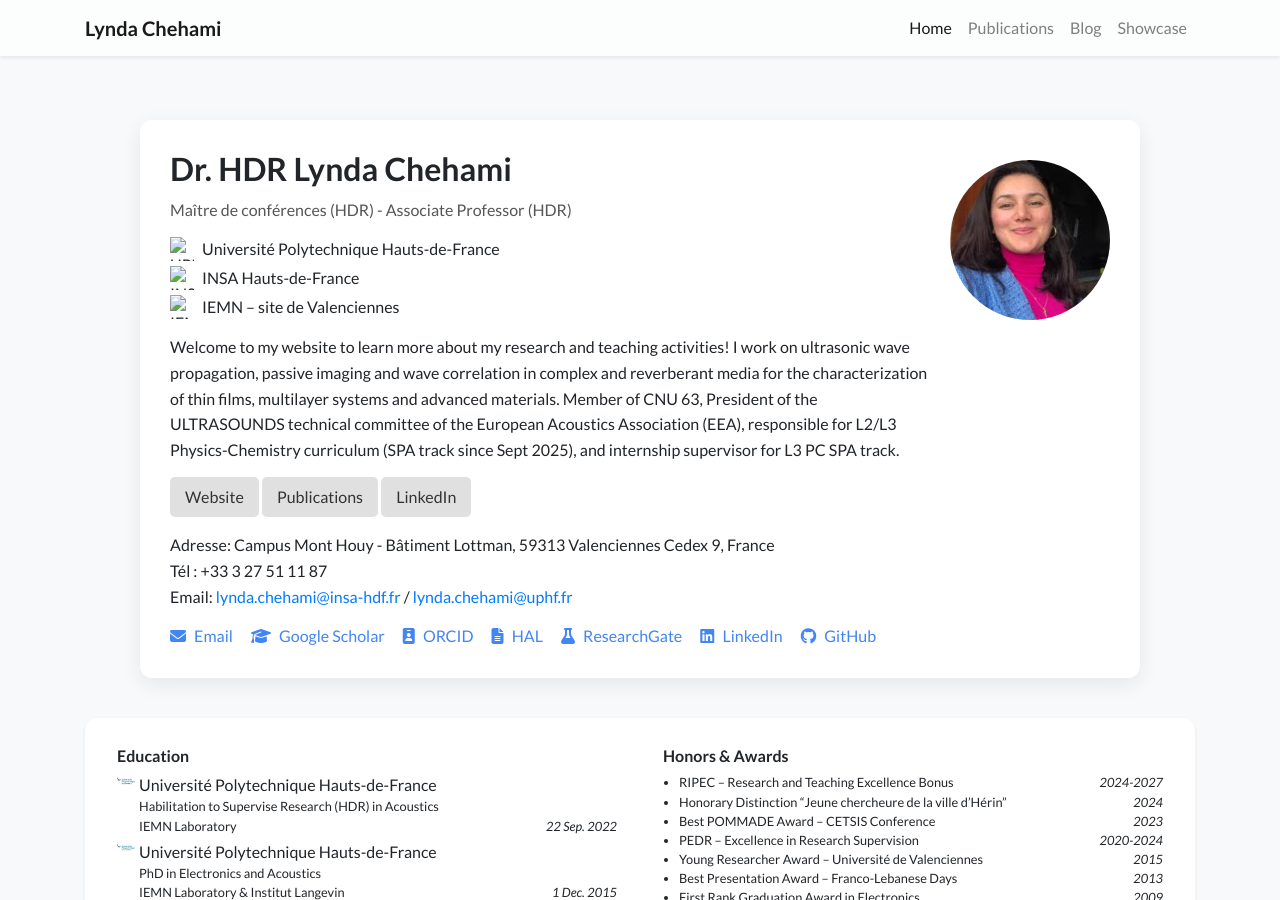
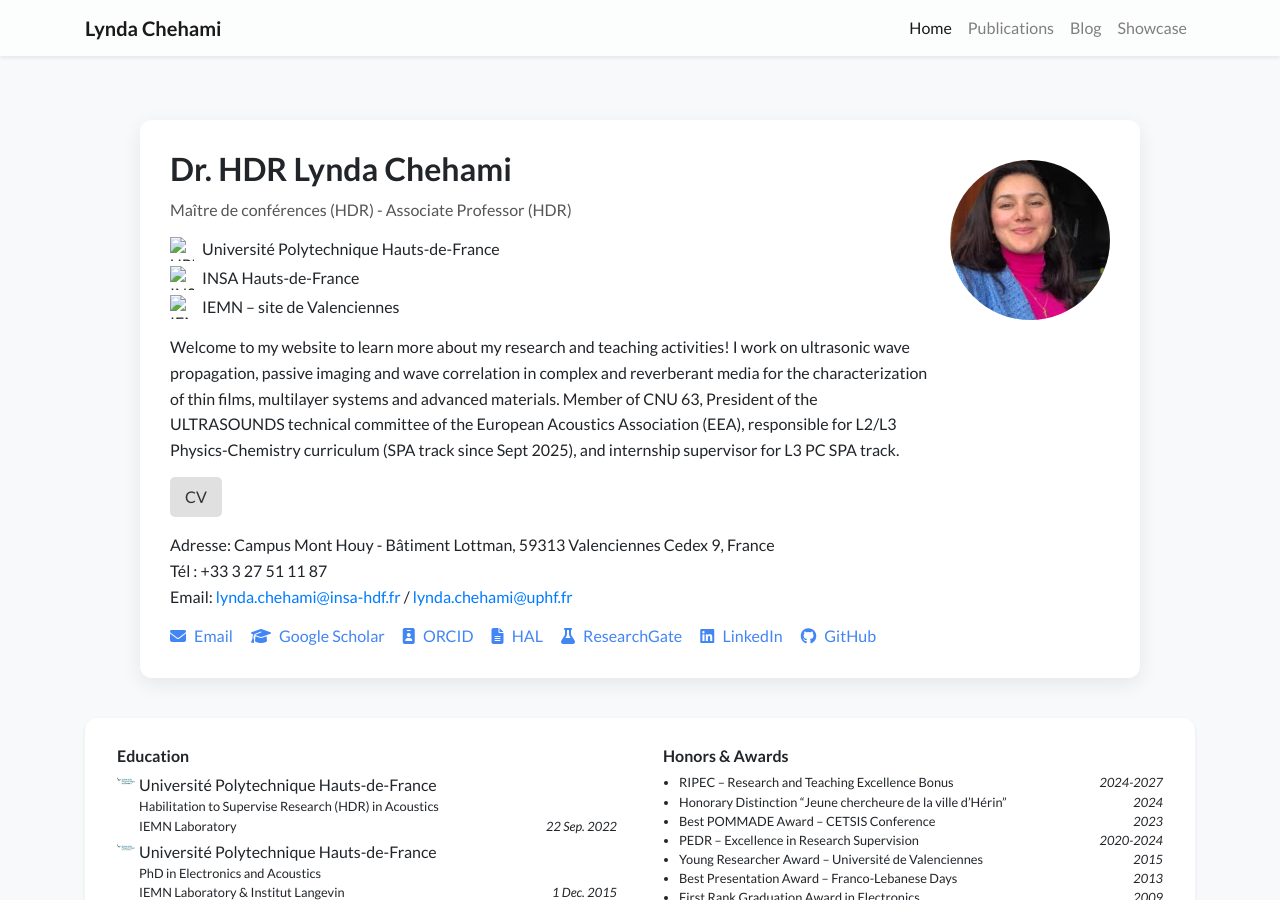
Before and after one commit to lchehami/lchehami.github.io, a Jekyll site: the page built from index.html, in a window 1280 px wide and 900 px high. Built offline with Jekyll 4.4.1, drawn with Linux system fonts in a browser that asks for light colours; nearby versions of some CDN libraries; a style sheet for code colours, icons or effects is not loaded.

Commit message:
Update index.html

```diff
--- a/index.html
+++ b/index.html
@@ -37,9 +37,9 @@ navbar_title: Home
       </p>
 
       <!-- Bouton CV et liens -->
-      <a class="cv-button" href="https://www.uphf.fr/iemn/membres/chehami_lynda" target="_blank">Website</a>
-      <a class="cv-button" href="https://cv.hal.science/lynda-chehami" target="_blank">Publications</a>
-      <a class="cv-button" href="https://www.linkedin.com/in/lynda-chehami-aa8106122/" target="_blank">LinkedIn</a>
+
+      <a class="cv-button" href="https://cv.hal.science/lynda-chehami" target="_blank">CV</a>
+
 
       <!-- Contact -->
       <p class="bio">
```
